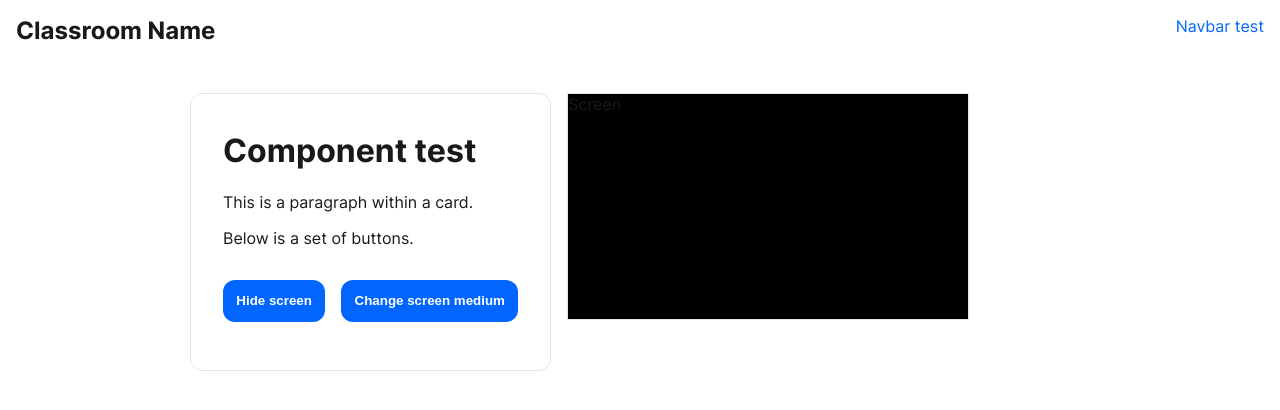
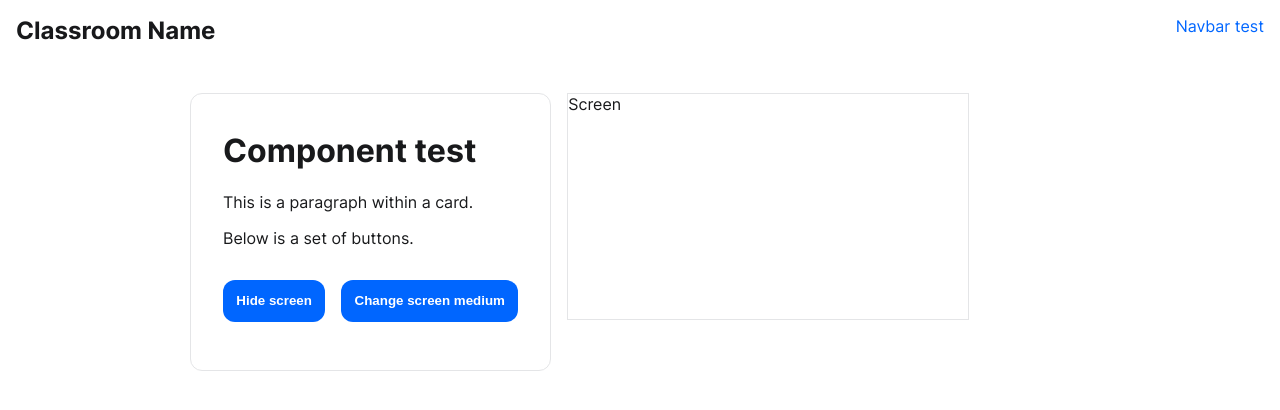
Before and after one commit to arbabf/next-gen-virtual-classroom, a Next.js app in the folder source/frontend/: page /screen in a window 1280 px wide. Shown: the top 410 px of the page. Built offline with nearby package versions, Linux system fonts and the light colour scheme.

Commit message:
Screen: Proper media selector functionality. A little box pops up when you want to change the media that sends data to the screen.

```diff
--- a/source/frontend/components/common/panel/Panel.module.css
+++ b/source/frontend/components/common/panel/Panel.module.css
@@ -27,9 +27,9 @@
     background-color: black;
 }
 
-.screen:hover{
+.screen[expandable="true"]:hover{
     cursor: pointer;
 }
-.expandedscreen:hover{
+.expandedscreen[expandable="true"]:hover{
     cursor: pointer;
 }
--- a/source/frontend/components/common/panel/panel.tsx
+++ b/source/frontend/components/common/panel/panel.tsx
@@ -1,7 +1,7 @@
 /**
- * Panels. These can be clicked to be expanded and clicked again to be shrunken.
+ * Panels. These can be clicked to be expanded and clicked again to be shrunken, but by default they do nothing.
  * Author: Arbab Ahmed, Group 15 [Project 5]
- * Last modified: 09/08/2022
+ * Last modified: 11/08/2022
  */
 
 import { Component } from 'react';
@@ -13,6 +13,7 @@ import styles from './Panel.module.css';
  */
  type PanelProps = {
 	expanded?: boolean;
+	expandable?: boolean;
 	media: boolean;
     label: string;
 };
@@ -45,8 +46,9 @@ class Panel extends Component<PanelProps, PanelState> {
 					' ' +
 					(this.state.expanded === false ? styles.screen : styles.expandedscreen)
 				}
-				onClick={this.expandScreen}
+				onClick={this.props.expandable === true ? this.expandScreen : undefined}
 				media={this.props.media.toString()} // State doesn't work here. Why? I don't know. But we're going to use props anyway.
+				expandable={this.props.expandable === undefined ? "false" : this.props.expandable.toString()}
 			>
                 {this.props.label}
 			</div>
--- a/source/frontend/components/common/screencontainer/ScreenContainer.tsx
+++ b/source/frontend/components/common/screencontainer/ScreenContainer.tsx
@@ -1,7 +1,7 @@
 /**
- * Screen container; contains and controls a Panel (the screen) and the buttons that interact with it.
+ * Screen container; contains and controls a Panel (the screen) and the buttons (and other Panels) that interact with it.
  * Author: Arbab Ahmed, Group 15 [Project 5]
- * Last modified: 10/08/2022
+ * Last modified: 11/08/2022
  */
 
 import { Component } from 'react';
@@ -13,11 +13,12 @@ import Card from '../../common/card/card';
 import Panel from '../../common/panel/panel';
 
 /**
- * Screen container props. Mostly useless.
+ * Screen container props.
  */
 type ScreenContainerProps = {
     screenOn?: boolean;
     mediaOn?: boolean;
+    mediaSelectorOn?: boolean
 }
 
 class ScreenContainer extends Component<ScreenContainerProps> {
@@ -25,7 +26,8 @@ class ScreenContainer extends Component<ScreenContainerProps> {
         super(props);
         this.state = {
             screenOn: this.props.screenOn === undefined ? false : this.props.screenOn,
-            mediaOn: this.props.mediaOn === undefined ? false : this.props.mediaOn
+            mediaOn: this.props.mediaOn === undefined ? false : this.props.mediaOn,
+            mediaSelectorOn: this.props.mediaSelectorOn === undefined ? false : this.props.mediaSelectorOn
         }
     }
 
@@ -35,6 +37,10 @@ class ScreenContainer extends Component<ScreenContainerProps> {
 
     toggleMedia = () => {
         this.setState({mediaOn: !this.state.mediaOn})
+    }
+
+    toggleMediaSelector = () => {
+        this.setState({mediaSelectorOn: !this.state.mediaSelectorOn})
     }
 
     render() {
@@ -53,10 +59,17 @@ class ScreenContainer extends Component<ScreenContainerProps> {
 
 					<ButtonSet>
 						<Button onClick={this.toggleScreen} label={this.state.screenOn ? "Hide screen" : "Show screen"}/>
-						<Button onClick={this.toggleMedia} label="Change screen medium" />
+						<Button onClick={this.toggleMediaSelector} label="Change screen medium" />
 					</ButtonSet>
 				</Card>
-				{this.state.screenOn ? <Panel label="Screen" media={this.state.mediaOn}/> : null}
+				{this.state.screenOn ? <Panel label="Screen" media={this.state.mediaOn} expandable/> : null}
+                {this.state.mediaSelectorOn ?
+                <Card>
+                        <Panel label="Screen Example" media={false}/>
+                        <Button onClick={this.toggleMedia} label="Toggle media"/>
+                </Card>
+                : null}
+
             </div>
         );
     }
--- a/source/frontend/pages/screen.tsx
+++ b/source/frontend/pages/screen.tsx
@@ -17,7 +17,7 @@ const Home: NextPage = () => {
 			<Navbar classroomName="Classroom Name" />
 
 			<main className={styles.main}>
-				<ScreenContainer screenOn mediaOn/>
+				<ScreenContainer screenOn/>
 			</main>
 		</>
 	);
```
